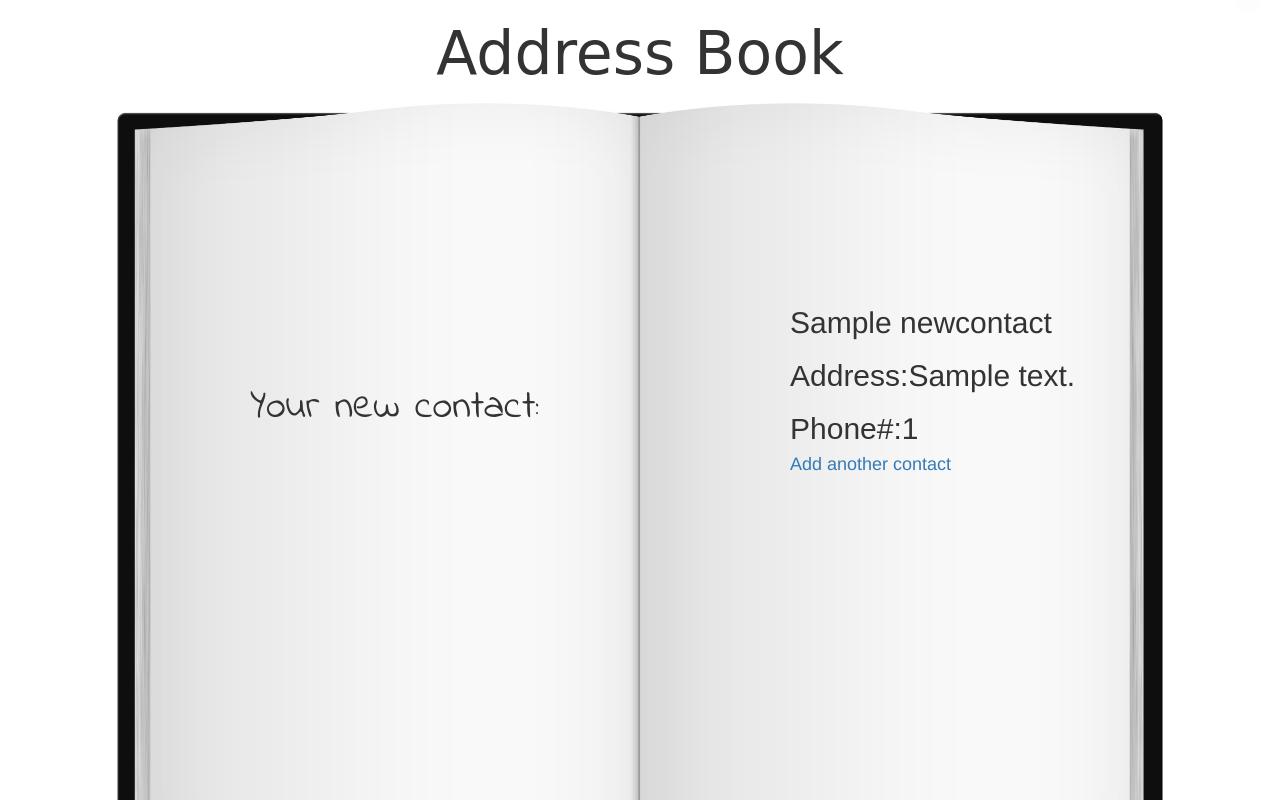
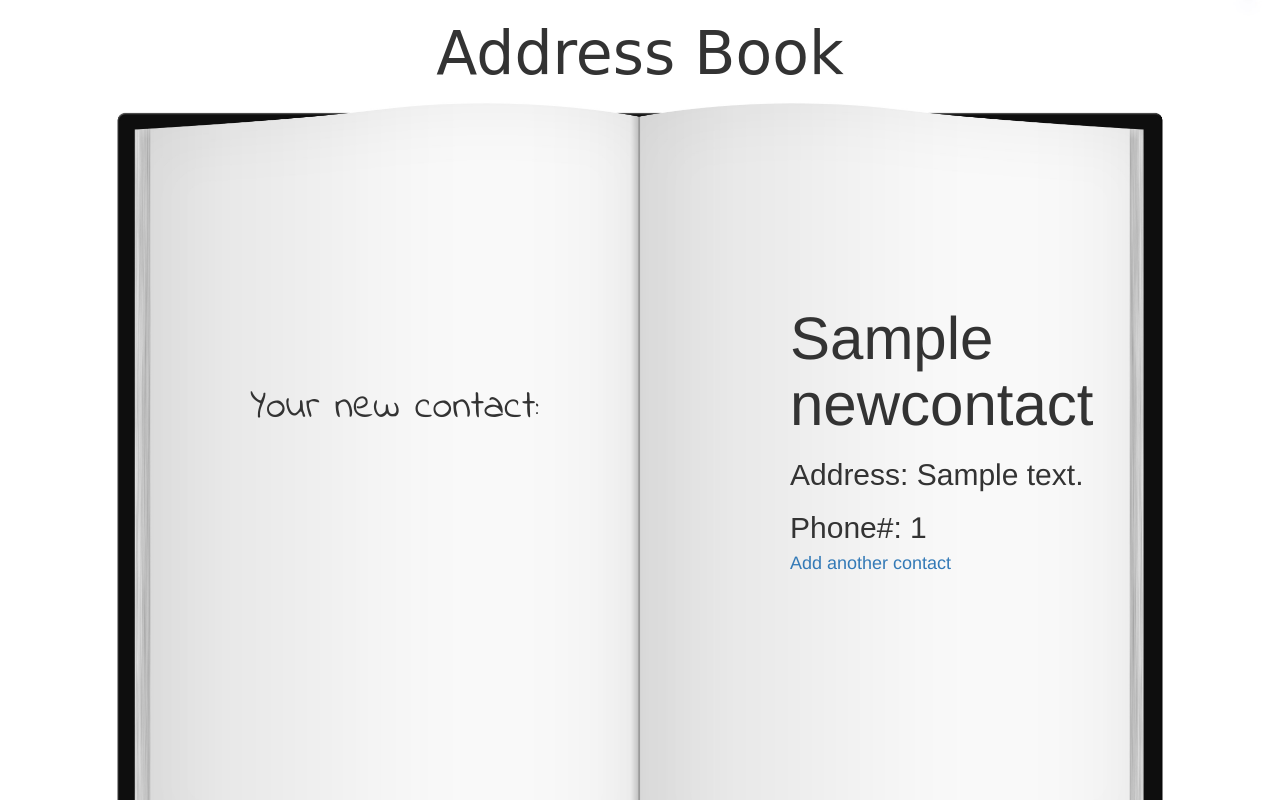
Before and after one commit to danlauby/php-address-book, a PHP site: template views/contacts.html.twig in a window 1280 px wide. Run offline with PHP 8.4, Linux system fonts and the light colour scheme; the template is opened without the code that fills it: most values are stand-ins (such as "Sample title", 1, 10 or a date in 2020); some libraries are stand-ins or nearby versions; some web fonts are replaced.

Commit message:
If form is not filled out it will not save contact or move from home page

```diff
--- a/app/app.php
+++ b/app/app.php
@@ -30,7 +30,10 @@
         $phone_number = $_POST['phone-number'];
          $new_contact = new Contact($name, $address, $phone_number);
          $new_contact->save();
-        //  ($_POST['name']);
+         if (empty($name) || empty($address) || empty($phone_number)) {
+             Contact::deleteAll();
+             return $app['twig']->render('home.html.twig', array('contacts' => Contact::getAll()));
+         };
          return $app['twig']->render('contacts.html.twig', array('newcontact' => $new_contact));
      });
 
--- a/views/contacts.html.twig
+++ b/views/contacts.html.twig
@@ -16,9 +16,9 @@
                     <h2 class="contact-title">Your new contact:</h2>
                 </div>
                 <div class="col-md-6 contact-info">
-                    <h3>{{ newcontact.getName }}</h3>
-                    <h3><span class="fancy">Address:</span>{{ newcontact.getAddress }}</h3>
-                    <h3><span class="fancy">Phone#:</span>{{ newcontact.getPhoneNumber }}</h3>
+                    <h3 id="contact-name">{{ newcontact.getName }}</h3>
+                    <h3><span class="fancy">Address:    </span>{{ newcontact.getAddress }}</h3>
+                    <h3><span class="fancy">Phone#:     </span>{{ newcontact.getPhoneNumber }}</h3>
                     <h4><a href="/">Add another contact</a></h4>
                 </div>
             </div>
--- a/web/assests/css/styles.css
+++ b/web/assests/css/styles.css
@@ -1,3 +1,11 @@
+html, body {
+    height: 100%;
+}
+
+html .container {
+  min-height: 100%;
+}
+
 body {
     background-image: url('../img/book.jpg');
     background-repeat: no-repeat;
@@ -19,6 +27,8 @@ h2 {
 
 h3 {
     font-size: 30px;
+    /*font-family: 'Sansita', sans-serif;*/
+
 }
 
 .fancy {
@@ -65,3 +75,7 @@ form.contact-form {
 #home-link {
     margin-left: 250px;
 }
+
+#contact-name {
+    font-size: 60px;
+}
```
